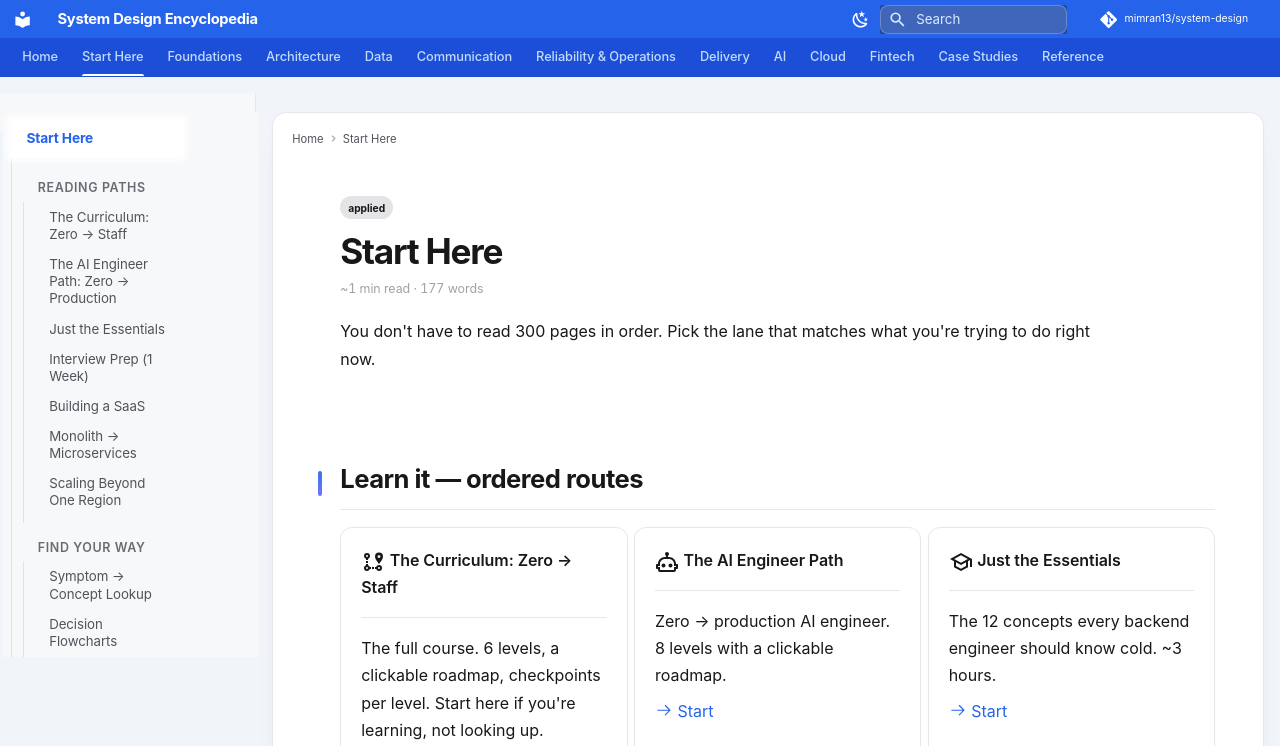
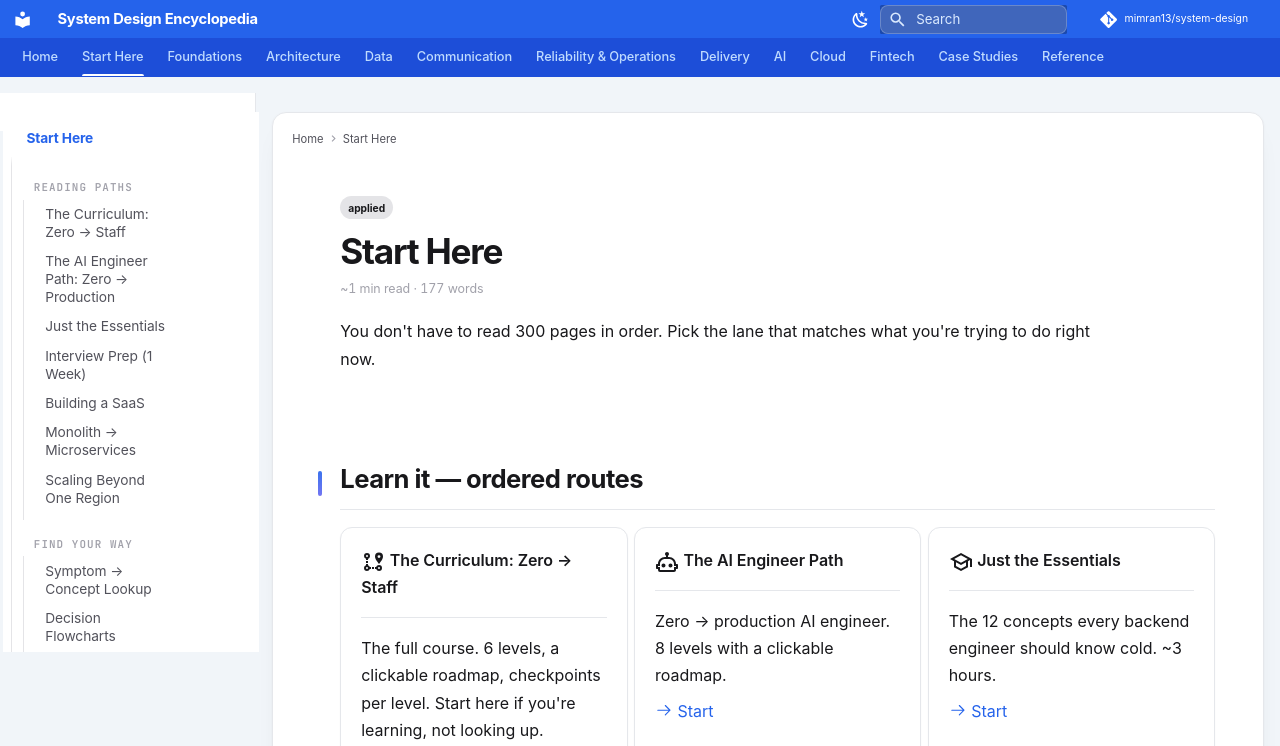
Before and after one commit to mimran13/system-design, an MkDocs documentation site: the page built from docs/paths/index.md, in a window 1280 px wide. Shown: the top 746 px of the page. Built offline with MkDocs 1.6.1 and Material for MkDocs 9.7.7, drawn with Linux system fonts in a browser that asks for light colours; comment, search, counter and statistics services are not loaded.

Commit message:
feat(theme): match sidebar to the mockup .side (white, fonts, active pill)
- White sidebar background (was gray #f7f8fa)
- Links: .86rem, #52525b, radius 7px, padding .32/.6 — mockup .side a
- Hover #f8fafc; active = rgba(37,99,235,.1) pill + #2563eb text, weight 600
- Group labels: mono .68rem uppercase #a1a1aa — mockup .side h4

Co-Authored-By: Claude Opus 4.8 (1M context) <noreply@anthropic.com>

```diff
--- a/docs/stylesheets/extra.css
+++ b/docs/stylesheets/extra.css
@@ -38,11 +38,11 @@
   --md-typeset-a-color:           #2563eb;
 
   /* Custom semantic tokens used below */
-  --sd-sidebar-bg:                #f7f8fa;
-  --sd-sidebar-active-bg:         #eef2ff;
-  --sd-sidebar-active-text:       #3730a3;
-  --sd-sidebar-hover-bg:          #eef0f3;
-  --sd-sidebar-rail:              #e0e3e8;
+  --sd-sidebar-bg:                #ffffff;            /* mockup .side is white */
+  --sd-sidebar-active-bg:         rgba(37,99,235,0.1);/* mockup .side a.active */
+  --sd-sidebar-active-text:       #2563eb;
+  --sd-sidebar-hover-bg:          #f8fafc;            /* mockup --wash */
+  --sd-sidebar-rail:              #e4e4e7;
   --sd-divider:                   #e5e7eb;
   --sd-card-bg:                   #ffffff;
   --sd-shadow-sm:                 0 1px 2px rgba(15,23,42,0.04);
@@ -434,11 +434,11 @@ a, button, .md-nav__link, .md-typeset .grid.cards > ul > li {
 /* ─── Child page links (default) ─── */
 .md-nav--primary .md-nav .md-nav__link {
   font-family: var(--md-text-font);
-  font-size: 0.83rem !important;
-  color: var(--md-default-fg-color--light) !important;
+  font-size: 0.86rem !important;        /* mockup .side font-size */
+  color: var(--md-default-fg-color--light) !important;  /* #52525b = mockup --ink-2 */
   font-weight: 400;
-  padding: 0.36rem 0.85rem;
-  border-radius: 6px;
+  padding: 0.32rem 0.6rem;              /* mockup .side a padding */
+  border-radius: 7px;                   /* mockup .side a radius */
   margin: 0.08rem 0.4rem 0.08rem 0;
   letter-spacing: -0.005em;
 }
@@ -473,15 +473,16 @@ a, button, .md-nav__link, .md-typeset .grid.cards > ul > li {
 /* ─── Inner sub-groups (Numbers & Estimation, Hardware & OS, etc.) ─── */
 /* These are the second-level nested groups inside Fundamentals etc. */
 .md-nav--primary .md-nav .md-nav__item--nested > .md-nav__link {
+  font-family: var(--md-code-font) !important;   /* mockup .side h4 = mono */
   font-weight: 600 !important;
-  font-size: 0.78rem !important;
-  color: var(--md-default-fg-color--light) !important;
+  font-size: 0.68rem !important;
+  color: var(--md-default-fg-color--lighter) !important;  /* #a1a1aa = mockup --ink-3 */
   text-transform: uppercase;
-  letter-spacing: 0.05em;
-  padding: 0.55rem 0.85rem 0.3rem 0.85rem;
+  letter-spacing: 0.1em;
+  padding: 0.55rem 0.6rem 0.3rem 0.6rem;
   margin-top: 0.7rem;
   margin-bottom: 0.05rem;
-  opacity: 0.85;
+  opacity: 1;
 }
 
 .md-nav--primary .md-nav .md-nav__item--nested > .md-nav__link:hover {
@@ -495,10 +496,10 @@ a, button, .md-nav__link, .md-typeset .grid.cards > ul > li {
 .md-nav--primary .md-nav .md-nav__link--active {
   color: var(--sd-sidebar-active-text) !important;
   background-color: var(--sd-sidebar-active-bg) !important;
-  font-weight: 500;
+  font-weight: 600;
   border-left: none;
-  padding-left: 0.85rem;
-  box-shadow: var(--sd-shadow-sm);
+  padding-left: 0.6rem;
+  box-shadow: none;
 }
 
 .md-nav--primary .md-nav { background-color: transparent !important; }
```
